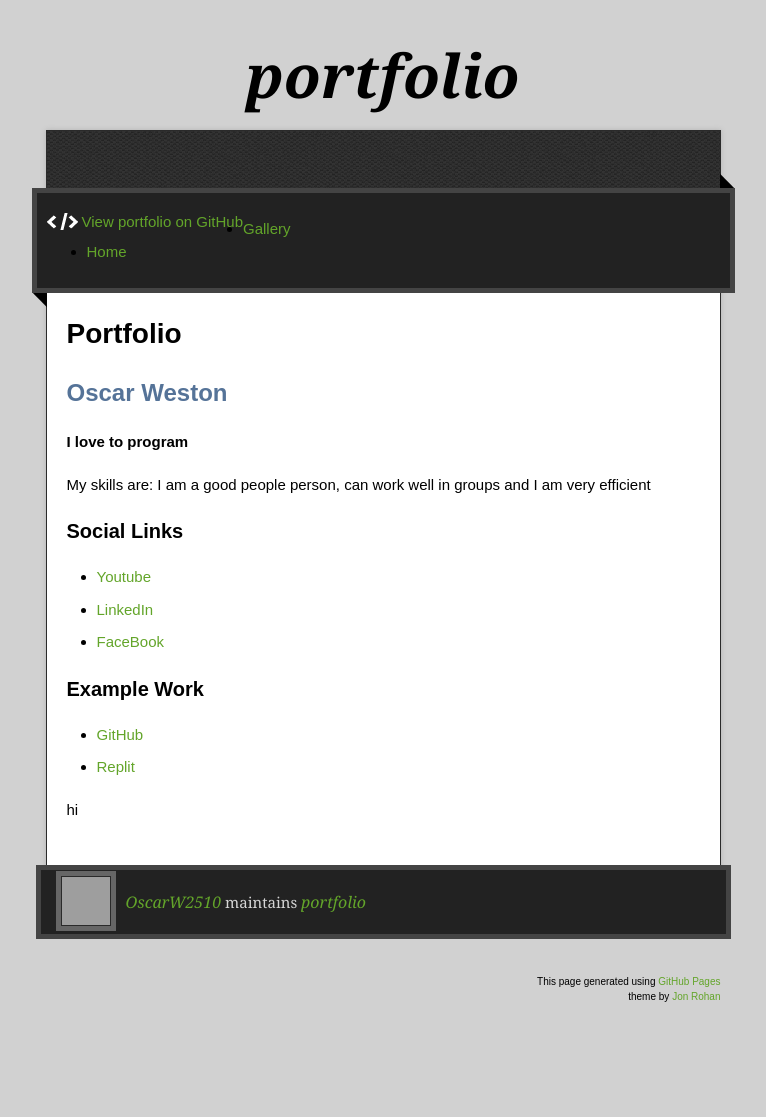
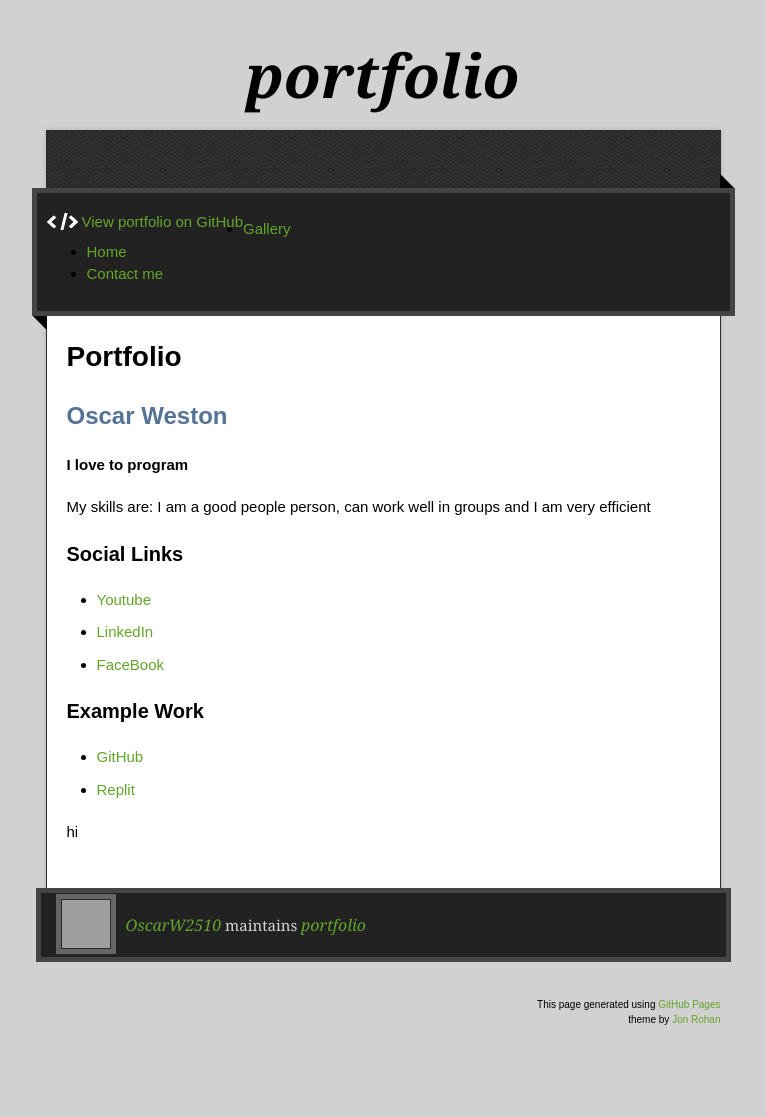
Before and after one commit to OscarW2510/portfolio, a Jekyll site: the page built from index.md, in a window 1280 px wide. Shown: the whole page, without its empty margins (257-1023 px from the left). Built offline with Jekyll 4.4.1, drawn with Linux system fonts in a browser that asks for light colours; our own code applies the rules of GitHub Pages for plain Markdown files; the repository's description, which GitHub fills in, is left out; before the commit the page ends 1094 px from its top, so only the background shows below that; grey boxes are pictures that could not be loaded.

Commit message:
Update nav.html

```diff
--- a/_includes/nav.html
+++ b/_includes/nav.html
@@ -6,5 +6,8 @@
    <li>
      <a href="index.html"> Home </a>
    </li>
+   <li>
+     <a href="contact.html"> Contact me </a>
+   </li>
   </ul>
 </nav>
```
